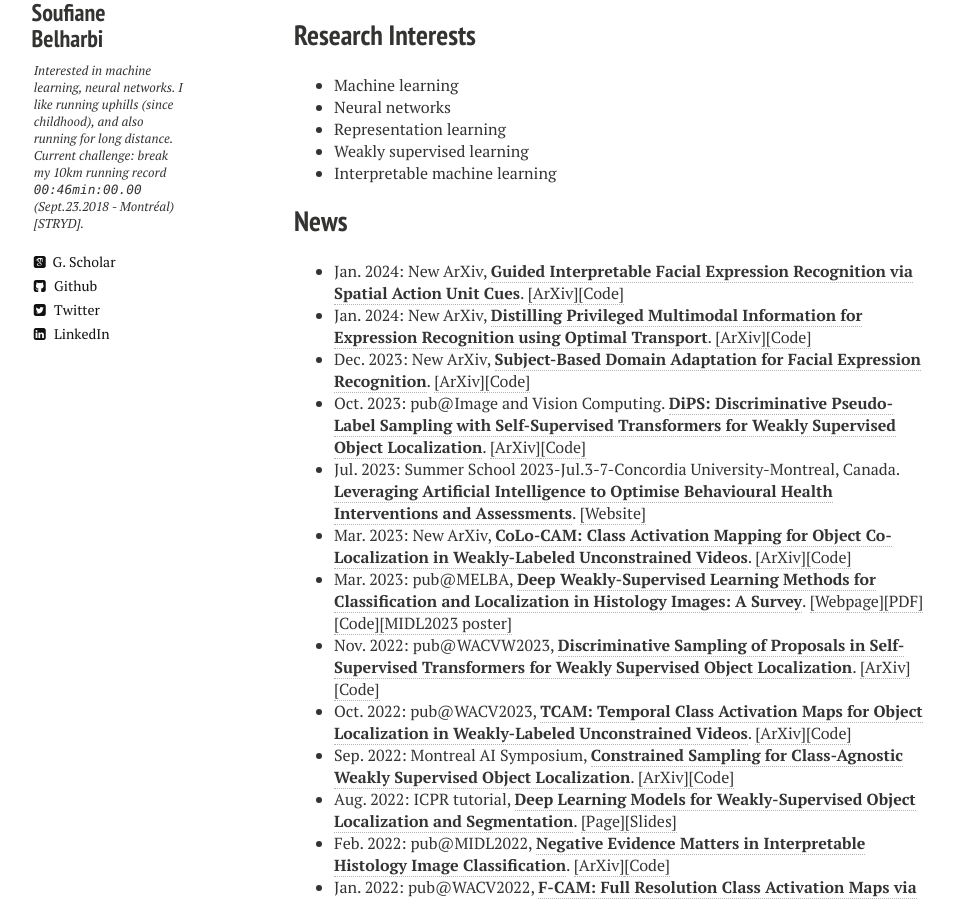
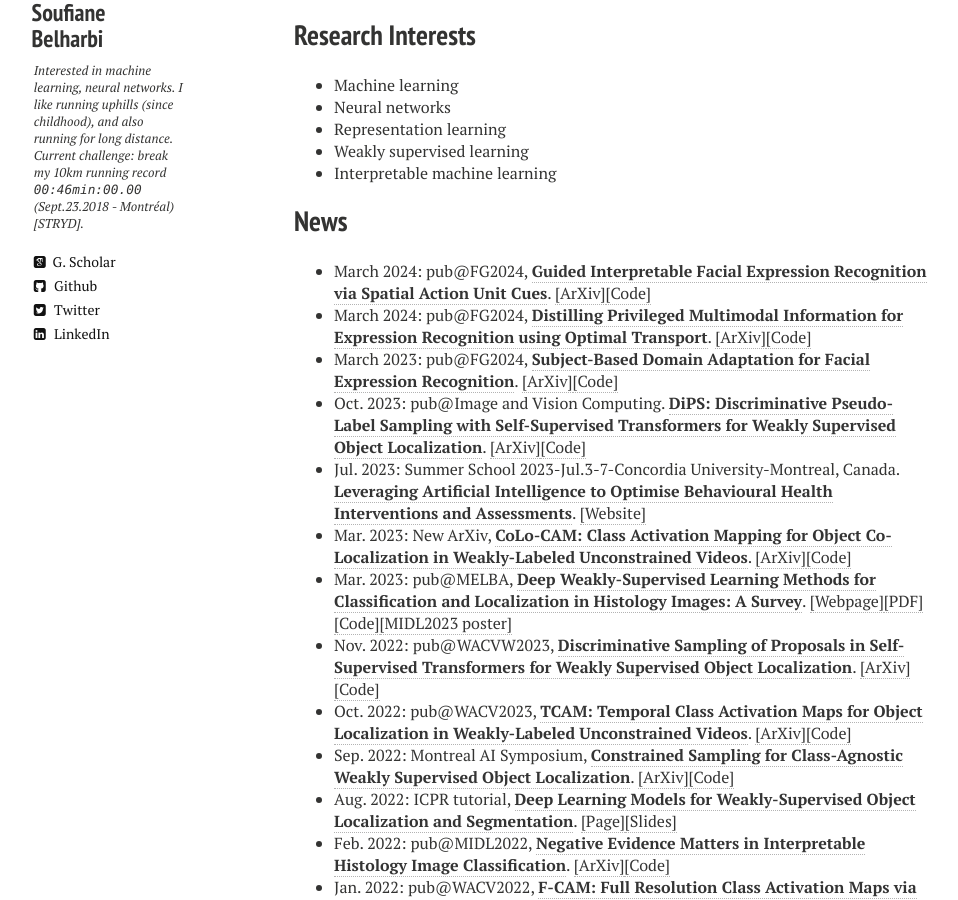
Before and after one commit to sbelharbi/sbelharbi.github.io, a Jekyll site: the page built from index.md, in a window 1280 px wide and 900 px high, scrolled down 1250 px. Shown: the whole window, without its empty margins (26-984 px from the left). Built offline with Jekyll 4.4.1, drawn with Linux system fonts in a browser that asks for light colours; nearby versions of some CDN libraries.

Commit message:
pub@fg2024.

```diff
--- a/index.md
+++ b/index.md
@@ -23,9 +23,9 @@ My name is Soufiane Belharbi. I am a post-doc at [LIVIA Lab., ÉTS, Montreal](ht
 
 
 ## News
-* Jan. 2024: New ArXiv, [**Guided Interpretable Facial Expression Recognition via Spatial Action Unit Cues**](https://arxiv.org/abs/2402.00281). <a href="https://arxiv.org/abs/2402.00281">[ArXiv]</a><a href="https://github.com/sbelharbi/interpretable-fer-aus">[Code]</a>
-* Jan. 2024: New ArXiv, [**Distilling Privileged Multimodal Information for Expression Recognition using Optimal Transport**](https://arxiv.org/abs/2401.15489). <a href="https://arxiv.org/abs/2401.15489">[ArXiv]</a><a href="https://github.com/haseebaslam95/PKDOT">[Code]</a>
-* Dec. 2023: New ArXiv, [**Subject-Based Domain Adaptation for Facial Expression Recognition**](https://arxiv.org/abs/2312.05632). <a href="https://arxiv.org/abs/2312.05632">[ArXiv]</a><a href="https://github.com/osamazeeshan/Subject-Based-Domain-Adaptation-for-FER">[Code]</a>
+* March 2024: pub@FG2024, [**Guided Interpretable Facial Expression Recognition via Spatial Action Unit Cues**](https://arxiv.org/abs/2402.00281). <a href="https://arxiv.org/abs/2402.00281">[ArXiv]</a><a href="https://github.com/sbelharbi/interpretable-fer-aus">[Code]</a>
+* March 2024: pub@FG2024, [**Distilling Privileged Multimodal Information for Expression Recognition using Optimal Transport**](https://arxiv.org/abs/2401.15489). <a href="https://arxiv.org/abs/2401.15489">[ArXiv]</a><a href="https://github.com/haseebaslam95/PKDOT">[Code]</a>
+* March 2023: pub@FG2024, [**Subject-Based Domain Adaptation for Facial Expression Recognition**](https://arxiv.org/abs/2312.05632). <a href="https://arxiv.org/abs/2312.05632">[ArXiv]</a><a href="https://github.com/osamazeeshan/Subject-Based-Domain-Adaptation-for-FER">[Code]</a>
 * Oct. 2023: pub@Image and Vision Computing. [**DiPS: Discriminative Pseudo-Label Sampling with Self-Supervised Transformers for Weakly Supervised Object Localization**](https://arxiv.org/abs/2310.06196). <a href="https://arxiv.org/abs/2310.06196">[ArXiv]</a><a href="https://github.com/shakeebmurtaza/dips">[Code]</a>
 * Jul. 2023: Summer School 2023-Jul.3-7-Concordia University-Montreal, Canada. [**Leveraging Artificial Intelligence to Optimise Behavioural Health Interventions and Assessments**](https://frqs-ai-summerschool23.squarespace.com/). <a href="https://frqs-ai-summerschool23.squarespace.com/">[Website]</a>
 * Mar. 2023: New ArXiv, [**CoLo-CAM: Class Activation Mapping for Object Co-Localization in Weakly-Labeled Unconstrained Videos**](https://arxiv.org/abs/2303.09044). <a href="https://arxiv.org/abs/2303.09044">[ArXiv]</a><a href="https://github.com/sbelharbi/colo-cam">[Code]</a>
```
